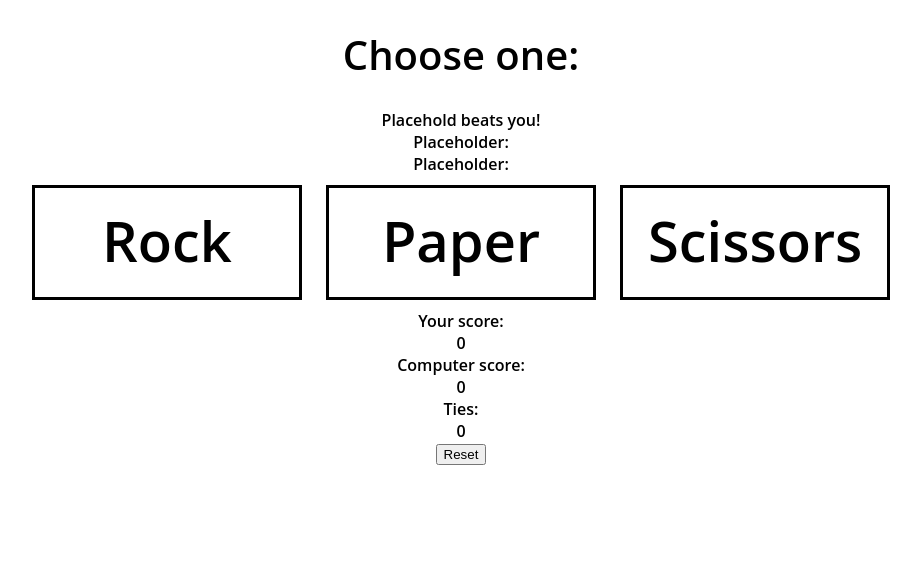
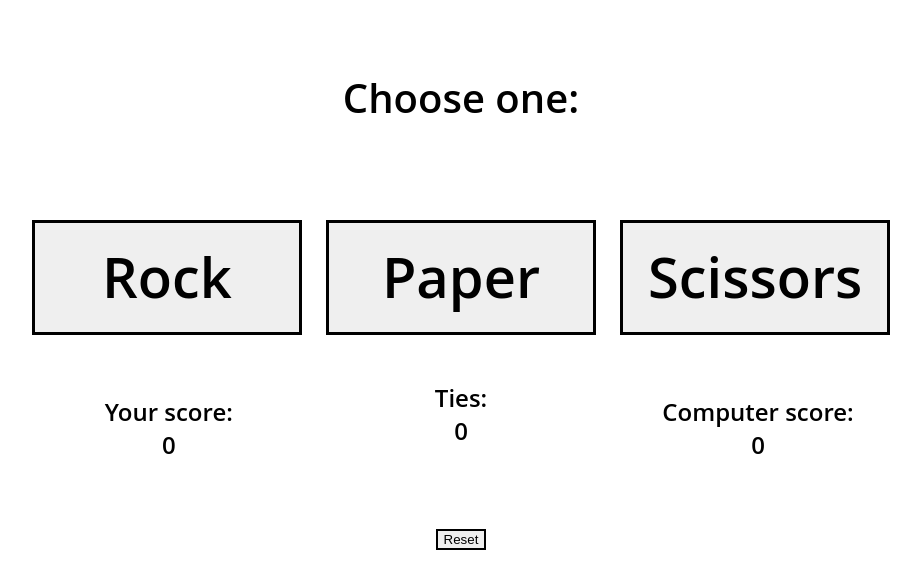
Before and after one commit to Claggy/rock-paper-scissors-ui, a plain HTML site: page index.html in a window 1280 px wide. Shown: the whole page, without its empty margins (179-1100 px from the left). Drawn offline with Linux system fonts and the light colour scheme.

Commit message:
update positioning and font sizes, add choices and result to reset

```diff
--- a/css/style.css
+++ b/css/style.css
@@ -1,14 +1,18 @@
 #container {
     font-family: Open Sans Semibold, Arial, sans-serif;
     text-align: center;
+    margin: 60px auto;
+    width: 900px;
 }
 
-h1 {
+#round {
     font-size: 2.5em;
+    margin: 0;
+    position: relative;
+    top: 10px;
 }
 
 .choices {
-    background: white;
     border: 3px solid black;
     font-family: inherit;
     font-size: 3.5em;
@@ -18,6 +22,75 @@ h1 {
     margin: 10px;
 }
 
+#roundResult {
+    height: 135px;
+    margin: 15px;
+}
+
+#playerChoice {
+    float: left;
+    width: 50%;
+    position: relative;
+    right: 4em;
+    font-size: 20px;
+}
+
+#result {
+    font-size: 30px;
+    position: relative;
+    top: -10px;
+}
+
+#computerChoice {
+    float: right;
+    width: 50%;
+    position: relative;
+    left: 3.8em;
+    font-size: 20px;
+}
+
+#choiceButtons {
+    clear: both;
+}
+
+#scores {
+    margin-top: 50px;
+}
+
+#playerScore {
+    float: left;
+    width: 50%;
+    position: relative;
+    right: 2.8em;
+    font-size: 24px;
+}
+
+#computerScore {
+    float: right;
+    width: 50%;
+    position: relative;
+    left: 3em;
+    font-size: 24px;
+}
+
+#ties {
+    clear: both;
+    font-size: 24px;
+    position: relative;
+    top: -80px;
+}
+
+#winner {
+    font-size: 40px;
+    position: relative;
+    top: -40px;
+}
+
+#reset {
+    border: 2px solid black;
+    padding-bottom: 1px;
+}
+
 .lb {
     white-space: pre;
 }
--- a/index.html
+++ b/index.html
@@ -12,9 +12,9 @@
 
     <div id="roundResult">
       <h1 id="round">Choose one:</h1>
-      <div id="result">Placehold beats you!</div>
-      <div id="playerChoice" class="lb">Placeholder:</div>
-      <div id="computerChoice" class="lb">Placeholder:</div>
+      <div id="playerChoice" class="lb"></div>
+      <div id="computerChoice" class="lb"></div>
+      <div id="result"></div>
     </div>
 
     <div id="choiceButtons">
--- a/scripts/main.js
+++ b/scripts/main.js
@@ -27,8 +27,8 @@ function game() {
   let computerSelection = computerPlay();
 
   roundNum.textContent = `Round ${round}`;
-  playerChoice.textContent = `You chose:\r\n${capitalize(playerSelection)}`;
-  computerChoice.textContent = `Computer chose:\r\n${capitalize(computerSelection)}`;
+  playerChoice.textContent = `Your choice:\r\n${capitalize(playerSelection)}`;
+  computerChoice.textContent = `Computer choice:\r\n${capitalize(computerSelection)}`;
 
   roundResult.textContent = playRound(playerSelection, computerSelection);
   round++;
@@ -101,6 +101,9 @@ function resetGame() {
   roundNum.textContent = 'Choose one:';
   playerScore.textContent = `Your score:\r\n${myScore}`;
   computerScore.textContent = `Computer score:\r\n${compScore}`;
+  playerChoice.textContent = '';
+  computerChoice.textContent = '';
+  roundResult.textContent = '';
   tieTotal.textContent = `Ties:\r\n${ties}`;
   gameWinner.textContent = '';
   choices.forEach((button) => {
```
